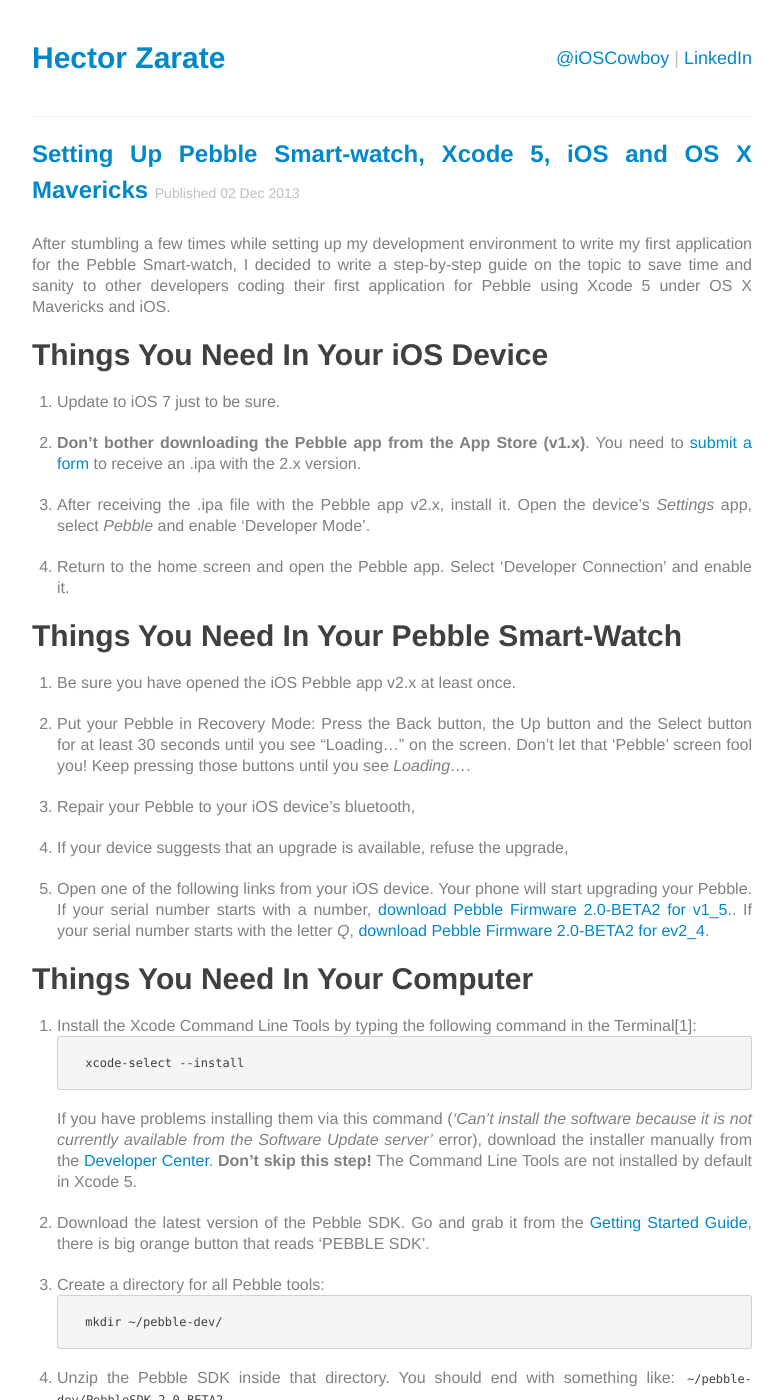
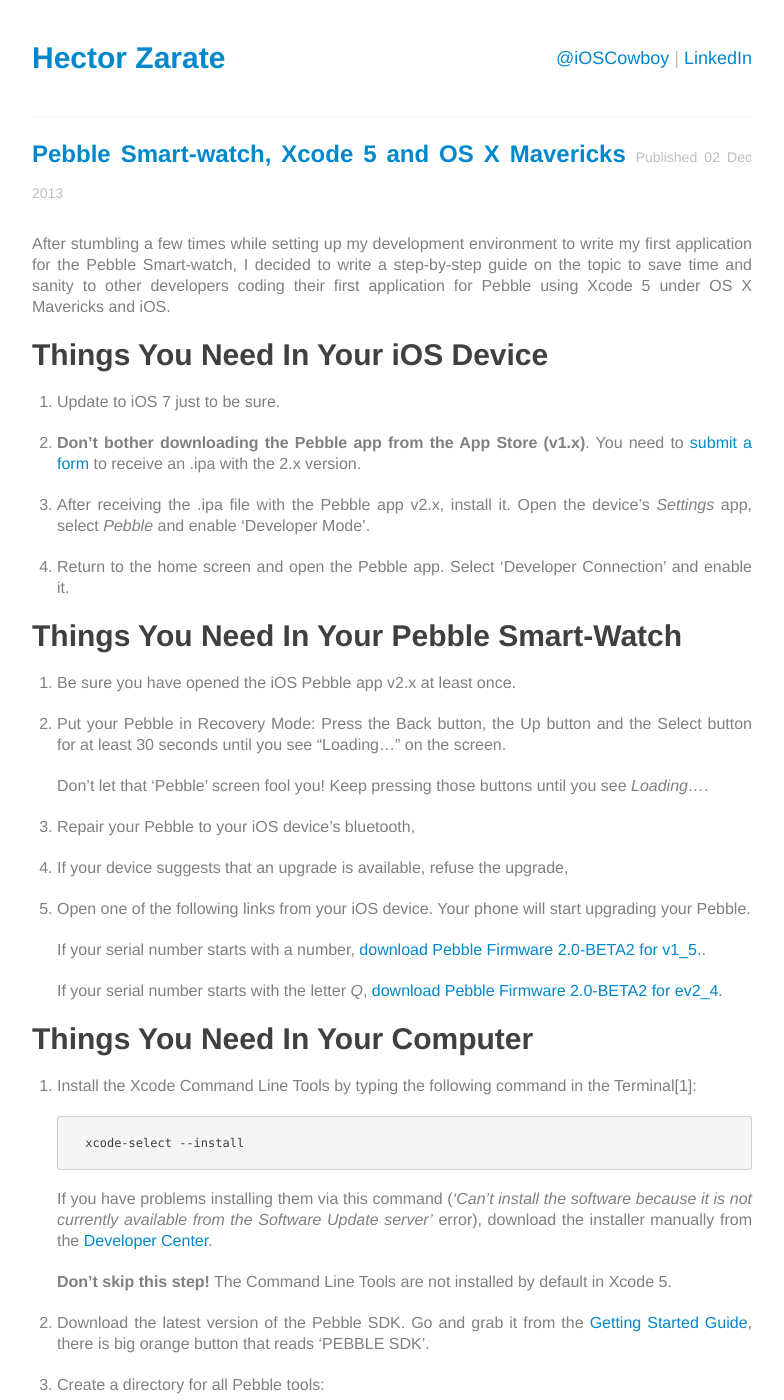
Before and after one commit to ChocoChipset/iOSCowboy.github.io, a Jekyll site: the page built from _posts/2013-12-02-pebble-mavericks-and-xcode-5.md, in a window 1280 px wide and 1400 px high. Shown: the whole window, without its empty margins (248-1032 px from the left). Built offline with Jekyll 4.4.1, drawn with Linux system fonts in a browser that asks for light colours; Markdown is read by kramdown in place of the engine named in the settings.

Commit message:
Format fix of post about Pebble

````diff
--- a/_posts/2013-12-02-pebble-mavericks-and-xcode-5.md
+++ b/_posts/2013-12-02-pebble-mavericks-and-xcode-5.md
@@ -1,6 +1,6 @@
 ---
 layout: post
-title: Setting Up Pebble Smart-watch, Xcode 5, iOS and OS X Mavericks
+title: Pebble Smart-watch, Xcode 5 and OS X Mavericks
 ---
 
 After stumbling a few times while setting up my development environment to write my first application for the Pebble Smart-watch, I decided to write a step-by-step guide on the topic to save time and sanity to other developers coding their first application for Pebble using Xcode 5 under OS X Mavericks and iOS.
@@ -22,6 +22,7 @@
 0. Be sure you have opened the iOS Pebble app v2.x at least once.
 
 1. Put your Pebble in Recovery Mode: Press the Back button, the Up button and the Select button for at least 30 seconds until you see “Loading…” on the screen.
+
 	Don't let that 'Pebble' screen fool you! Keep pressing those buttons until you see *Loading...*.
 
 2. Repair your Pebble to your iOS device's bluetooth,
@@ -29,21 +30,27 @@
 3. If your device suggests that an upgrade is available, refuse the upgrade,
 
 4. Open one of the following links from your iOS device. Your phone will start upgrading your Pebble.
+
 	If your serial number starts with a number, [download Pebble Firmware 2.0-BETA2 for v1_5.](https://developer.getpebble.com/2/download/Pebble-2.0-BETA2-ev2_4.pbz).
+
 	If your serial number starts with the letter *Q*, [download Pebble Firmware 2.0-BETA2 for ev2_4](https://developer.getpebble.com/2/download/Pebble-2.0-BETA2-v1_5.pbz).
 
 # Things You Need In Your Computer
 
 1. Install the Xcode Command Line Tools by typing the following command in the Terminal[1]:
+
 	```
 	xcode-select --install
 	```
+
 	If you have problems installing them via this command (*'Can't install the software because it is not currently available from the Software Update server'* error), download the installer manually from the [Developer Center](https://developer.apple.com/downloads/index.action).
+
 	**Don't skip this step!** The Command Line Tools are not installed by default in Xcode 5.
 
 2. Download the latest version of the Pebble SDK. Go and grab it from the *[Getting Started Guide](https://developer.getpebble.com/2/getting-started/)*, there is big orange button that reads 'PEBBLE SDK'.
 
 3. Create a directory for all Pebble tools:
+
 	```
 	mkdir ~/pebble-dev/
 	```
@@ -51,11 +58,13 @@
 4. Unzip the Pebble SDK inside that directory. You should end with something like:  ```~/pebble-dev/PebbleSDK-2.0-BETA2```.
 
 5. Add the Pebble tool to your command line:
+
 	```
 	echo 'export PATH=~/pebble-dev/PebbleSDK-2.0-BETA2/bin:$PATH' >> ~/.bash_profile
 	```
 
 6. Reload your shell configuration to make it available immediately
+
 	```
 	source ~/.bash_profile
 	```
@@ -65,11 +74,13 @@
 8. Extract the compressed file inside ```~/pebble-dev/PebbleSDK-2.0-BETA2```.  Be sure you end with something like: ```~/pebble-dev/PebbleSDK-2.0-BETA2/arm-cs-tools```.
 
 9. Install the Python packet manager, pip:
+
 	```
 	sudo easy_install pip
 	```
 
 10. And all the Python dependencies used by Pebble:
+
 	```
 	 pip install --user -r ~/pebble-dev/PebbleSDK-2.0-BETA2/requirements.txt
 	 ```
````
